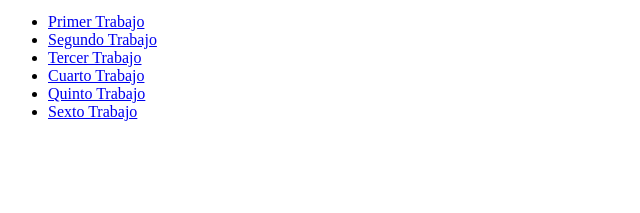
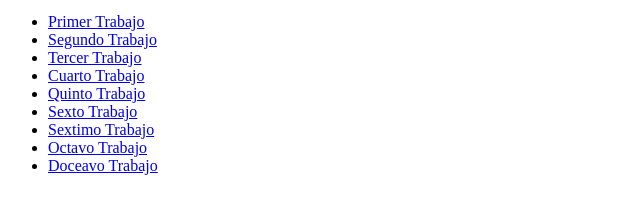
Before and after one commit to Sesuli/plataformas-moviles-entregas, a plain HTML site: page index.html in a window 1280 px wide. Shown: the part 101-314 px from the top of the page, without its empty margins (0-640 px from the left). Drawn offline with Linux system fonts and the light colour scheme.

Commit message:
index.html

```diff
--- a/index.html
+++ b/index.html
@@ -15,6 +15,9 @@
        <li><a href="tp-4/">Cuarto Trabajo</a></li>
        <li><a href="tp-5/">Quinto Trabajo</a></li>
        <li><a href="tp-6/">Sexto Trabajo</a></li>
+       <li><a href="tp-7/">Sextimo Trabajo</a></li>
+       <li><a href="tp-8/">Octavo Trabajo</a></li>
+       <li><a href="tp-12/">Doceavo Trabajo</a></li>
 
 </body>
 </html>
```
